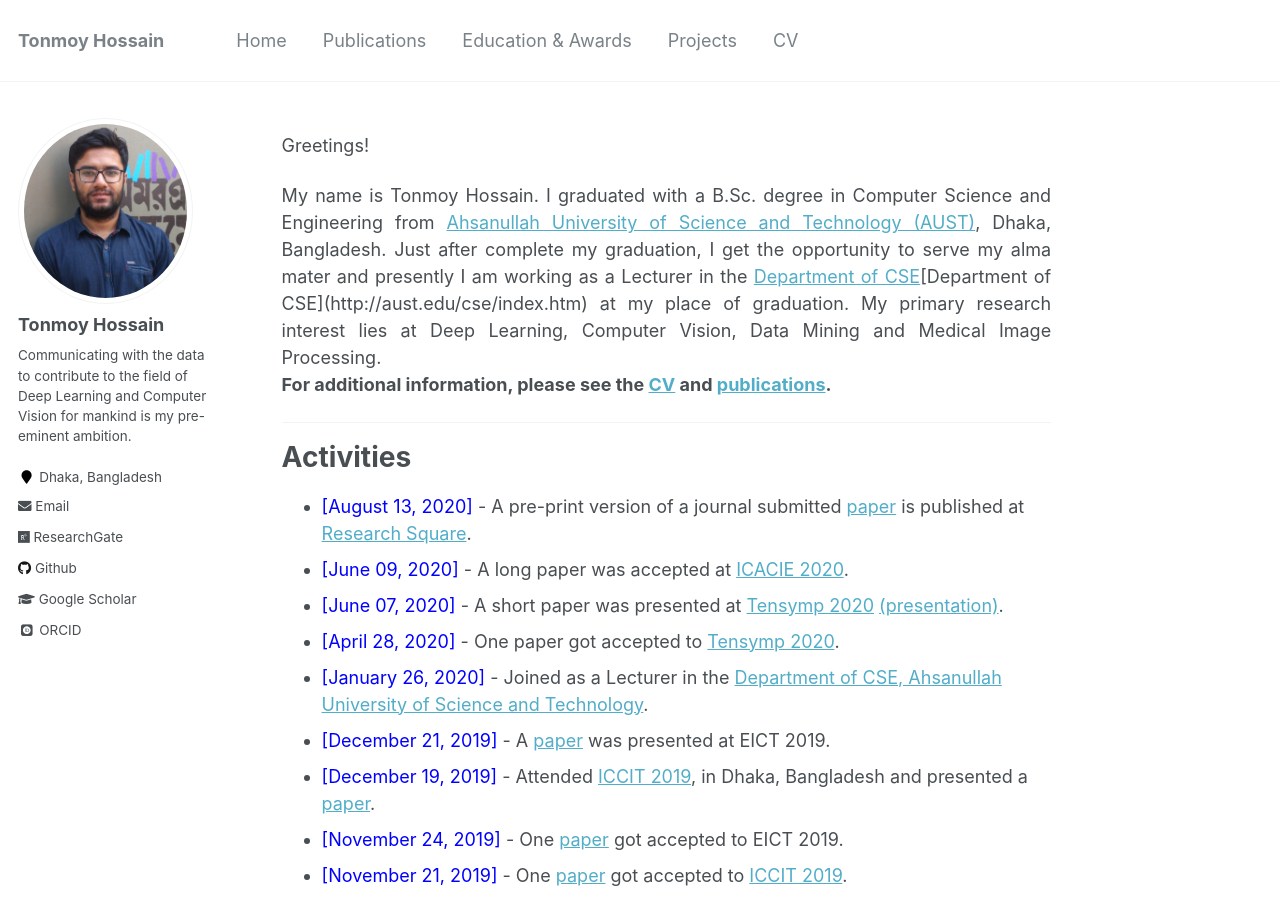
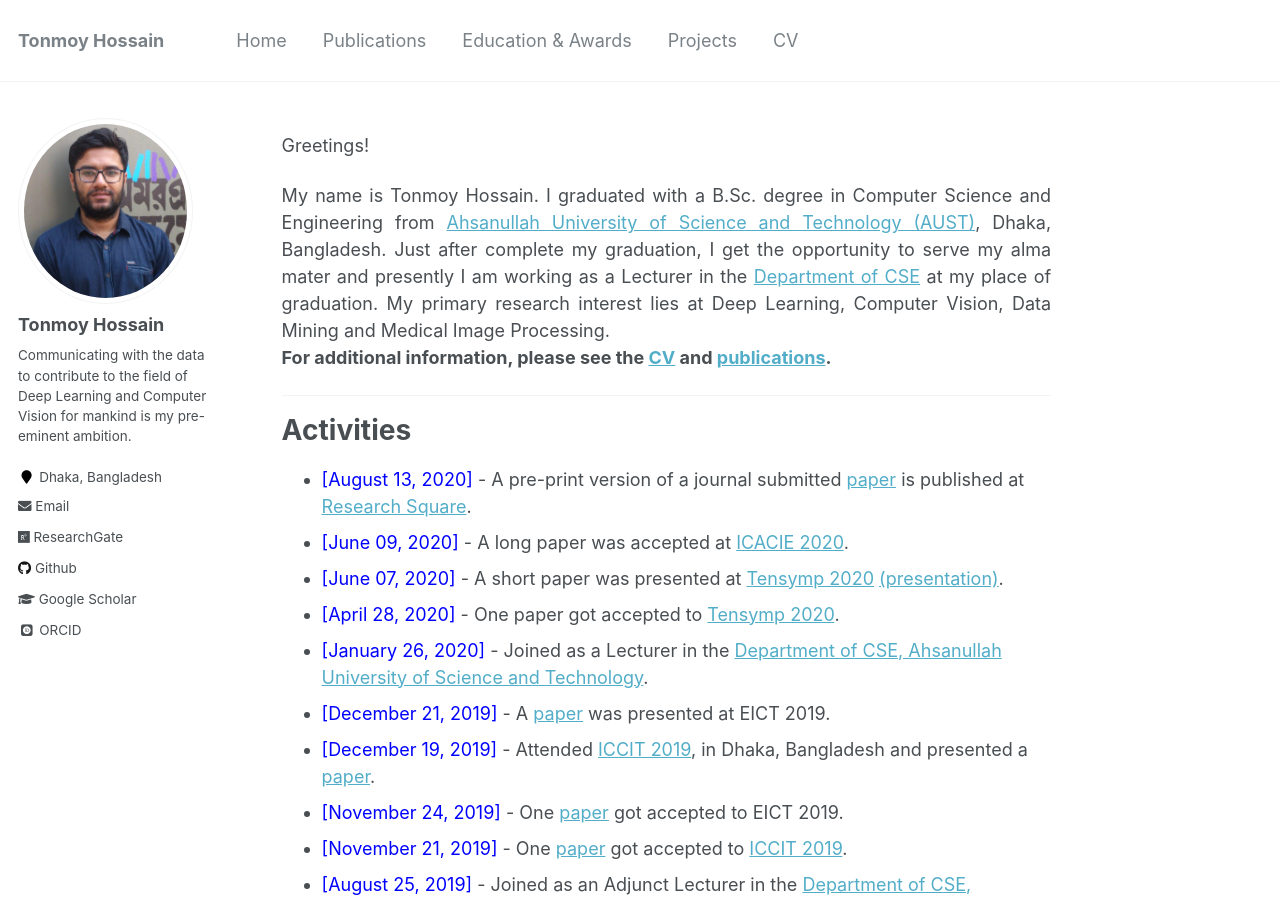
Before and after one commit to shaeekh/shaeekh.github.io, a Jekyll site: the page built from _pages/about.md, in a window 1280 px wide and 900 px high. Built offline with Jekyll 4.4.1, drawn with Linux system fonts in a browser that asks for light colours; some web fonts are replaced.

Commit message:
Update about.md

```diff
--- a/_pages/about.md
+++ b/_pages/about.md
@@ -10,7 +10,7 @@ redirect_from:
 Greetings!
 
 <div style="text-align: justify">
-My name is Tonmoy Hossain. I graduated with a B.Sc. degree in Computer Science and Engineering from <a href="http://aust.edu/">Ahsanullah University of Science and Technology (AUST)</a>, Dhaka, Bangladesh. Just after complete my graduation, I get the opportunity to serve my alma mater and presently I am working as a Lecturer in the <a href="http://aust.edu/cse/index.htm">Department of CSE</a>[Department of CSE](http://aust.edu/cse/index.htm) at my place of graduation.  My primary research interest lies at Deep Learning, Computer Vision, Data Mining and Medical Image Processing.</div>
+My name is Tonmoy Hossain. I graduated with a B.Sc. degree in Computer Science and Engineering from <a href="http://aust.edu/">Ahsanullah University of Science and Technology (AUST)</a>, Dhaka, Bangladesh. Just after complete my graduation, I get the opportunity to serve my alma mater and presently I am working as a Lecturer in the <a href="http://aust.edu/cse/index.htm">Department of CSE</a> at my place of graduation.  My primary research interest lies at Deep Learning, Computer Vision, Data Mining and Medical Image Processing.</div>
 
 
 **For additional information, please see the [CV](https://tonmoy-hossain.github.io/cv/) and [publications](https://tonmoy-hossain.github.io/publications/).**
```
